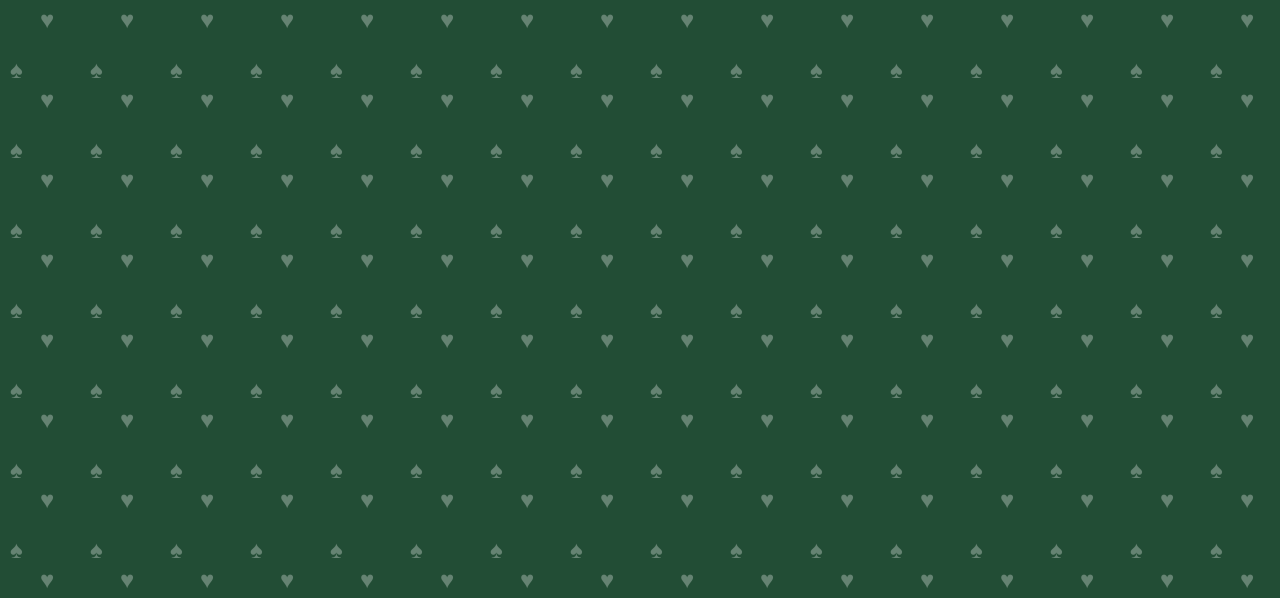
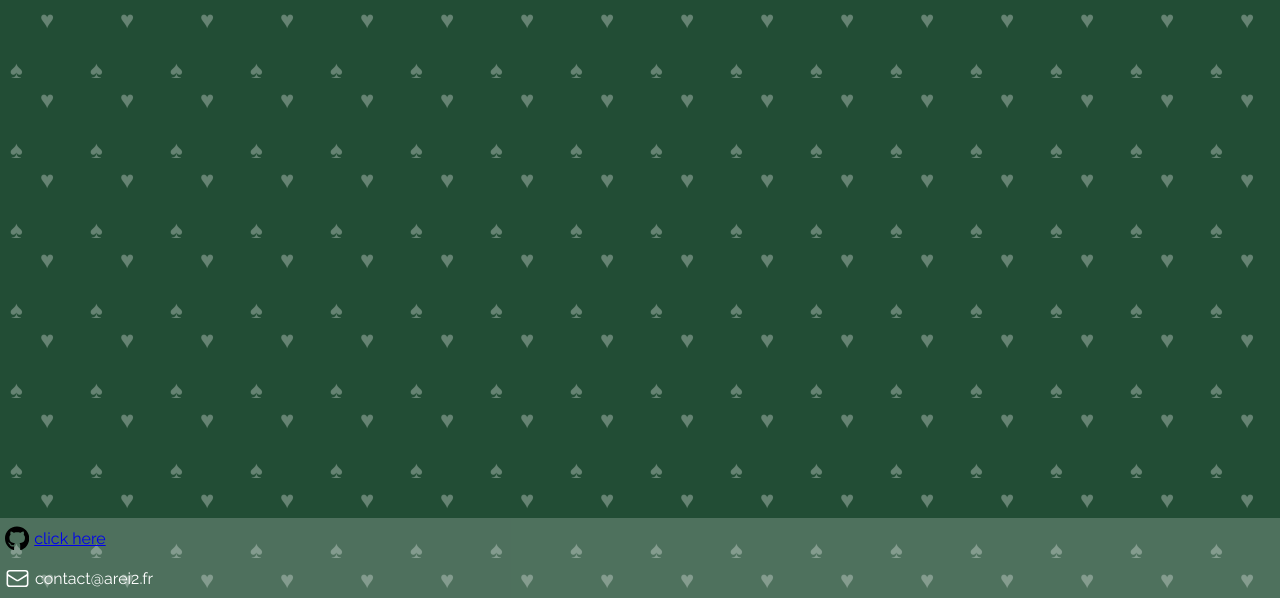
Before and after one commit to Arei22/card-game-website, a website built with Vite: page src/index.html in a window 1280 px wide. Shown: the part 202-800 px from the top of the page. Built offline with nearby package versions, Linux system fonts and the light colour scheme.

Commit message:
feat: add footer

```diff
--- a/src/index.html
+++ b/src/index.html
@@ -11,6 +11,24 @@
 <body>
     <h1>Jeux de cartes</h1>
     <div id="list"></div>
+    <footer>
+        <div>
+            <svg viewBox="0 0 496 512">
+                <path
+                    d="M165.9 397.4c0 2-2.3 3.6-5.2 3.6-3.3.3-5.6-1.3-5.6-3.6 0-2 2.3-3.6 5.2-3.6 3-.3 5.6 1.3 5.6 3.6zm-31.1-4.5c-.7 2 1.3 4.3 4.3 4.9 2.6 1 5.6 0 6.2-2s-1.3-4.3-4.3-5.2c-2.6-.7-5.5.3-6.2 2.3zm44.2-1.7c-2.9.7-4.9 2.6-4.6 4.9.3 2 2.9 3.3 5.9 2.6 2.9-.7 4.9-2.6 4.6-4.6-.3-1.9-3-3.2-5.9-2.9zM244.8 8C106.1 8 0 113.3 0 252c0 110.9 69.8 205.8 169.5 239.2 12.8 2.3 17.3-5.6 17.3-12.1 0-6.2-.3-40.4-.3-61.4 0 0-70 15-84.7-29.8 0 0-11.4-29.1-27.8-36.6 0 0-22.9-15.7 1.6-15.4 0 0 24.9 2 38.6 25.8 21.9 38.6 58.6 27.5 72.9 20.9 2.3-16 8.8-27.1 16-33.7-55.9-6.2-112.3-14.3-112.3-110.5 0-27.5 7.6-41.3 23.6-58.9-2.6-6.5-11.1-33.3 2.6-67.9 20.9-6.5 69 27 69 27 20-5.6 41.5-8.5 62.8-8.5s42.8 2.9 62.8 8.5c0 0 48.1-33.6 69-27 13.7 34.7 5.2 61.4 2.6 67.9 16 17.7 25.8 31.5 25.8 58.9 0 96.5-58.9 104.2-114.8 110.5 9.2 7.9 17 22.9 17 46.4 0 33.7-.3 75.4-.3 83.6 0 6.5 4.6 14.4 17.3 12.1C428.2 457.8 496 362.9 496 252 496 113.3 383.5 8 244.8 8zM97.2 352.9c-1.3 1-1 3.3.7 5.2 1.6 1.6 3.9 2.3 5.2 1 1.3-1 1-3.3-.7-5.2-1.6-1.6-3.9-2.3-5.2-1zm-10.8-8.1c-.7 1.3.3 2.9 2.3 3.9 1.6 1 3.6.7 4.3-.7.7-1.3-.3-2.9-2.3-3.9-2-.6-3.6-.3-4.3.7zm32.4 35.6c-1.6 1.3-1 4.3 1.3 6.2 2.3 2.3 5.2 2.6 6.5 1 1.3-1.3.7-4.3-1.3-6.2-2.2-2.3-5.2-2.6-6.5-1zm-11.4-14.7c-1.6 1-1.6 3.6 0 5.9 1.6 2.3 4.3 3.3 5.6 2.3 1.6-1.3 1.6-3.9 0-6.2-1.4-2.3-4-3.3-5.6-2z">
+                </path>
+            </svg>
+            <a href="https://github.com/Arei22/card-game-website">click here</a>
+        </div>
+        <div>
+            <svg xmlns="http://www.w3.org/2000/svg" fill="none" viewBox="0 0 24 24" stroke-width="1.5"
+                stroke="currentColor" class="size-6">
+                <path stroke-linecap="round" stroke-linejoin="round"
+                    d="M21.75 6.75v10.5a2.25 2.25 0 0 1-2.25 2.25h-15a2.25 2.25 0 0 1-2.25-2.25V6.75m19.5 0A2.25 2.25 0 0 0 19.5 4.5h-15a2.25 2.25 0 0 0-2.25 2.25m19.5 0v.243a2.25 2.25 0 0 1-1.07 1.916l-7.5 4.615a2.25 2.25 0 0 1-2.36 0L3.32 8.91a2.25 2.25 0 0 1-1.07-1.916V6.75" />
+            </svg>
+            contact@arei2.fr
+        </div>
+    </footer>
 </body>
 <script type="module" src="scripts/index.ts"></script>
 
--- a/src/styles/background.scss
+++ b/src/styles/background.scss
@@ -7,4 +7,5 @@
     padding: 10px;
     color: white;
     font-family: "Raleway", sans-serif;
+    min-height: 100vh;
 }
--- a/src/styles/index.scss
+++ b/src/styles/index.scss
@@ -1,3 +1,7 @@
+body {
+
+    padding: 0 !important;
+
     h1 {
         font-size: 400%;
         margin-top: 0;
@@ -8,6 +12,7 @@
     #list {
         display: grid;
         grid-template-columns: repeat(5, 1fr);
+        margin-bottom: 10vh;
 
         .cell {
             font-size: 200%;
@@ -21,26 +26,48 @@
         }
     }
 
+    footer {
+        background-color: rgba($color: #ffffff, $alpha: 0.2);
+        bottom: 0;
+        position: fixed;
+        width: 100vw;
+        display: grid;
+        height: 10vh;
+        grid-template-rows: repeat(2, 1fr);
+
+        div {
+            margin: 5px;
+            align-items: center;
+            display: flex;
+
+            svg {
+                height: 25px;
+                margin-right: 5px;
+            }
+        }
+    }
+}
+
 @media (max-width: 750px) {
-    #list {
+    body #list {
         grid-template-columns: repeat(4, 1fr);
     }
 }
 
 @media (max-width: 600px) {
-    #list {
+    body #list {
         grid-template-columns: repeat(3, 1fr);
     }
 }
 
 @media (max-width: 450px) {
-    #list {
+    body #list {
         grid-template-columns: repeat(2, 1fr);
     }
 }
 
 @media (max-width: 300px) {
-    #list {
+    body #list {
         grid-template-columns: repeat(1, 1fr);
     }
 }
```
Lines whose indentation alone changed are shown as unchanged.
